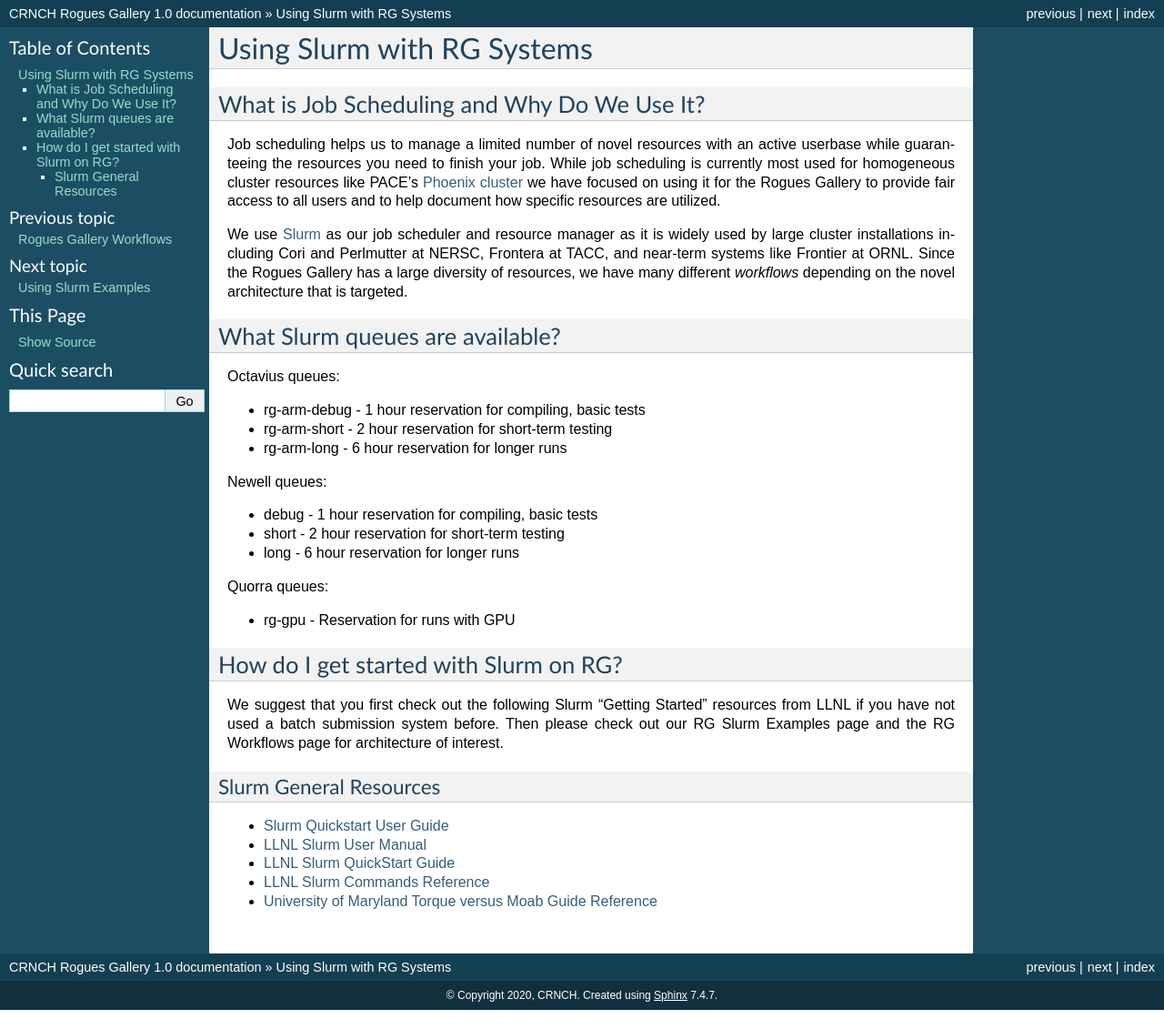
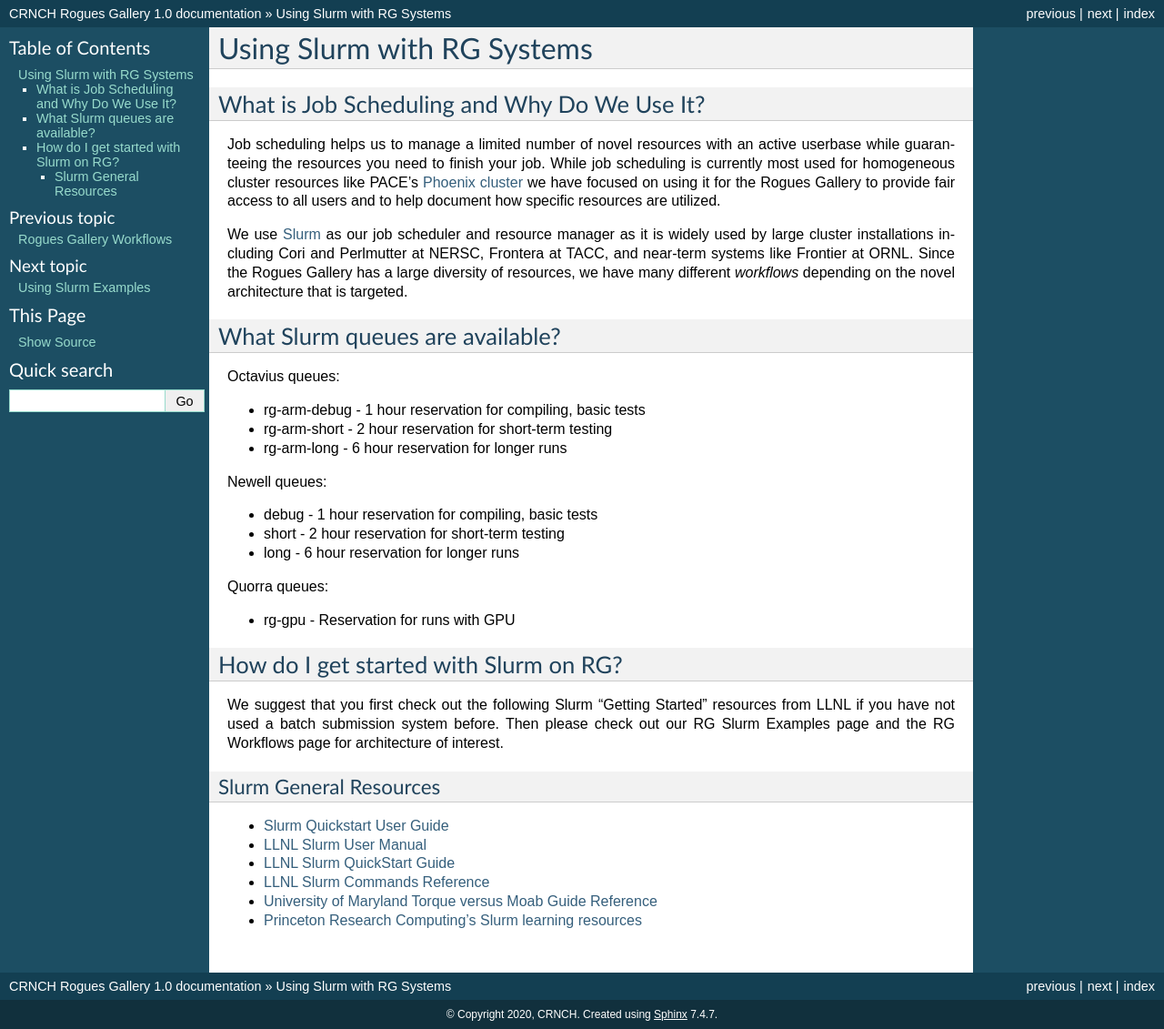
Before and after one commit to gt-crnch-rg/read-the-docs, a Sphinx documentation site: the page built from docs/general/using-slurm.rst, in a window 1280 px wide. Shown: the whole page at 91% size. Built offline with Sphinx 7.4.7, drawn with Linux system fonts in a browser that asks for light colours; pages that are not in the unit, such as notebooks, are missing from menus; before the commit the page ends 1110 px from its top, so only the background shows below that.

Commit message:
Update using-slurm.rst

```diff
--- a/docs/general/using-slurm.rst
+++ b/docs/general/using-slurm.rst
@@ -58,3 +58,4 @@
    Reference <https://hpc.llnl.gov/banks-jobs/running-jobs/slurm-commands>`__
 -  `University of Maryland Torque versus Moab Guide
    Reference <https://hpcc.umd.edu/hpcc/help/slurm-vs-moab.html>`__
+-  `Princeton Research Computing's Slurm learning resources <https://researchcomputing.princeton.edu/education/external-online-resources/slurm>`__
```
